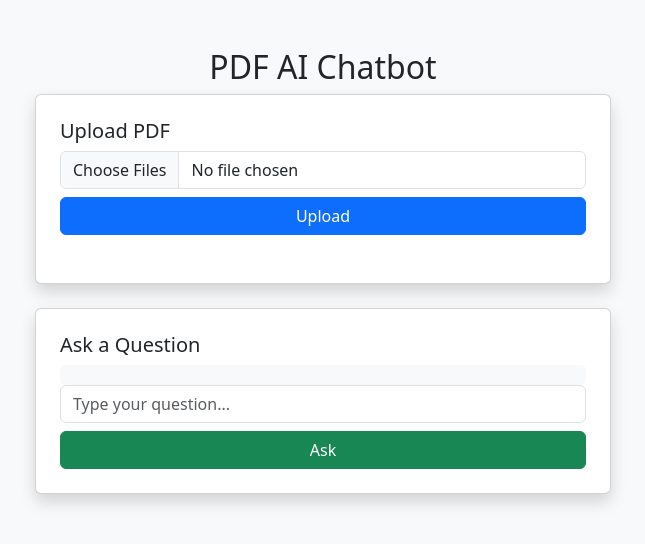
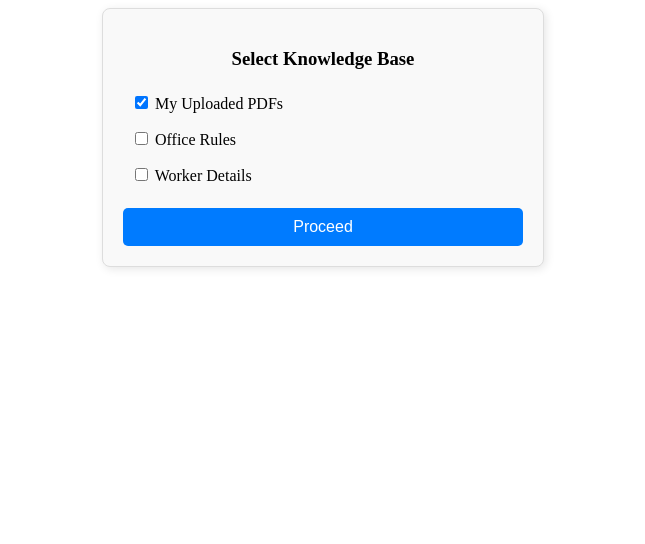
Before and after one commit to dafaarz/RAG, a Django app: page / in a window 1280 px wide. Shown: the top 544 px of the page, without its empty margins (317-962 px from the left). Run offline with Django 5.2, Linux system fonts and the light colour scheme.

Commit message:
added final prototypes

```diff
--- a/rag_app/templates/select_knowledge.html
+++ b/rag_app/templates/select_knowledge.html
@@ -1,16 +1,20 @@
-<!DOCTYPE html>
-<html>
-<head>
-    <title>Select Knowledge Base</title>
-</head>
-<body>
-    <h2>Select the knowledge base you want to use</h2>
-    <form method="post">
-        {% csrf_token %}
-        <input type="radio" name="knowledge" value="office_rules" required> Office Rules <br>
-        <input type="radio" name="knowledge" value="worker_details" required> Worker Details <br>
-        <input type="radio" name="knowledge" value="both" required> Both <br>
-        <button type="submit">Proceed</button>
-    </form>
-</body>
-</html>
+<form method="POST" action="{% url 'set_knowledge' %}" style="max-width: 400px; margin: auto; padding: 20px; border: 1px solid #ddd; border-radius: 8px; box-shadow: 2px 2px 10px rgba(0,0,0,0.1); background: #f9f9f9;">
+    {% csrf_token %}
+    <h3 style="text-align: center; margin-bottom: 15px;">Select Knowledge Base</h3>
+
+    <label style="display: block; padding: 8px; border-radius: 5px; cursor: pointer;">
+        <input type="checkbox" name="knowledge" value="user_data" checked> My Uploaded PDFs
+    </label>
+
+    <label style="display: block; padding: 8px; border-radius: 5px; cursor: pointer;">
+        <input type="checkbox" name="knowledge" value="office_rules"> Office Rules
+    </label>
+
+    <label style="display: block; padding: 8px; border-radius: 5px; cursor: pointer;">
+        <input type="checkbox" name="knowledge" value="worker_details"> Worker Details
+    </label>
+
+    <button type="submit" style="width: 100%; padding: 10px; background: #007bff; color: white; border: none; border-radius: 5px; font-size: 16px; margin-top: 15px; cursor: pointer;">
+        Proceed
+    </button>
+</form>
--- a/rag_app/urls.py
+++ b/rag_app/urls.py
@@ -1,8 +1,11 @@
 from django.urls import path
-from .views import upload_pdf, ask_question,index
+from .views import upload_pdf, ask_question,index,knowledge_select,set_knowledge
 
 urlpatterns = [
-    path('', index, name='index'),
+    path('', knowledge_select, name='select_knowledge'),  # Now this is the default page
+    path('set_knowledge/', set_knowledge, name="set_knowledge"),
+    path('index/', index, name='index'),  # Moved index here
     path('upload_pdf/', upload_pdf, name='upload_pdf'),
     path('ask_question/', ask_question, name='ask_question'),
+
 ]
--- a/rag_app/views.py
+++ b/rag_app/views.py
@@ -1,5 +1,5 @@
 import os
-from django.shortcuts import render
+from django.shortcuts import render,redirect
 from django.http import JsonResponse
 from django.core.files.storage import default_storage
 from langchain_community.document_loaders import PyPDFDirectoryLoader
@@ -8,6 +8,8 @@ from langchain_community.vectorstores import Chroma
 from langchain_openai import OpenAIEmbeddings, ChatOpenAI
 from langchain_core.prompts import ChatPromptTemplate
 from dotenv import load_dotenv
+from django.contrib.auth import authenticate, login, logout
+from django.contrib.auth.decorators import login_required
 
 load_dotenv()
 
@@ -15,7 +17,6 @@ CHROMA_PATH = "media/chroma"
 DATA_PATH = "media/data"
 
 embedding_model = OpenAIEmbeddings(model="text-embedding-ada-002")
-db_vector = Chroma(persist_directory=CHROMA_PATH, embedding_function=embedding_model)
 llm_model = ChatOpenAI(model="gpt-4o-mini", temperature=0)
 
 prompt_template = """
@@ -28,10 +29,26 @@ Answer the question based only on the following context:
 Answer the question based only on the above context: {question}
 """
 
+#@login_required
+def knowledge_select(request):
+    #Render page knowledge select
+    return render(request,"select_knowledge.html")
+
+#@login_required
+def set_knowledge(request):
+    #Menyimpan knowledge yang dipilih
+    if request.method == "POST":
+        selected_knowledge = request.POST.getlist("knowledge")
+        request.session["knowledge"] = selected_knowledge
+        return redirect("index")
+    return redirect("select_knowledge.html")
+
+#@login_required
 def index(request):
    #render chatbot UI
     return render(request, "index.html")
 
+#@login_required
 def upload_pdf(request):
     #Handle PDF Upload dan Processingnya
     if request.method != "POST":
@@ -40,21 +57,32 @@ def upload_pdf(request):
     if "pdf_file" not in request.FILES:
         return JsonResponse({"error": "No file uploaded."}, status=400)
 
+    selected_knowledge = request.session.get("knowledge")
+
+    #ChromaDB user
+    user_id = "101-C"
+    user_chroma_path = os.path.join(CHROMA_PATH, str(user_id))
+    os.makedirs(user_chroma_path, exist_ok=True)
+
     # Menyimpan PDF dalam suatu directory Django dan pdf_files adalah key untuk aksesnya
     pdf_files = request.FILES.getlist("pdf_file")
     max_pdf_size = 5 * 1024 * 1024
     for file in pdf_files:
         if file.size > max_pdf_size:
             return JsonResponse({"error": f"File {file.name} is too large. Max 5MB per file."}, status=400)
-    pdfs_chunks = [] #store semua chunk untuk implementasi multiple PDFs
+
 
     # Memastikan Directory data ada
     os.makedirs(DATA_PATH, exist_ok=True)
 
+    user_pdf_paths = [] #untuk nampung file user yang akan di delete setelah chunking
+
     #Bikin path directory untuk save data, dan save data (PDF)
     for pdf_file in pdf_files: #Loop setiap PDF yang ada
-        file_path = os.path.join(DATA_PATH, pdf_file.name)
-        default_storage.save(file_path, pdf_file)
+        unique_filename = f"user_{user_id}_{pdf_file.name}"
+        file_path = os.path.join(DATA_PATH, str(unique_filename))
+        user_pdf_paths.append(file_path)
+        default_storage.save(file_path,pdf_file)
 
     # Extract text dari PDF dan Split data text (untuk code ini split by Char bukan Text/String)
     loader = PyPDFDirectoryLoader(DATA_PATH)
@@ -69,32 +97,76 @@ def upload_pdf(request):
         add_start_index=True
     )
     chunks = text_splitter.split_documents(documents)
+
+    pdfs_chunks = [] #store semua chunk untuk implementasi multiple PDFs
     pdfs_chunks.extend(chunks) #fungsi sama seperti .append tetapi dapat add multiple data
 
     # Save data embedding ChromaDB
-    if os.path.exists(CHROMA_PATH):
-        db_vector.add_documents(pdfs_chunks)
+    user_db_vector = Chroma(persist_directory=user_chroma_path, embedding_function=embedding_model)
+
+    if os.path.exists(user_chroma_path):
+        user_db_vector.add_documents(pdfs_chunks)
     else:
-        db = Chroma.from_documents(pdfs_chunks, embedding_model, persist_directory=CHROMA_PATH)
+        db = Chroma.from_documents(pdfs_chunks, embedding_model, persist_directory=user_chroma_path)
         db.persist()
 
-    return JsonResponse({"message": f"Added {len(pdfs_chunks)} chunks from {len(pdf_files)} PDFs to ChromaDB."})
+    if "office_rules" in selected_knowledge:
+        office_db_vector = Chroma(persist_directory=os.path.join(CHROMA_PATH,"office_rules"),embedding_function=embedding_model)
+        office_db_vector.add_documents(pdfs_chunks)
 
+    if "worker_details" in selected_knowledge:
+        worker_db_vector = Chroma(persist_directory=os.path.join(CHROMA_PATH,"worker_details"),embedding_function=embedding_model)
+        worker_db_vector.add_documents(pdfs_chunks)
 
+    # Delete PDF setelah di proses
+    for pdf_path in user_pdf_paths:
+        if os.path.exists(pdf_path):
+            os.remove(pdf_path)
+
+    return JsonResponse({"message": f"Added {len(pdfs_chunks)} chunks from {len(pdf_files)} PDFs to Users ChromaDB."})
+
+#@login_required
 def ask_question(request):
     #Ini handle chatbot querry / question
     if request.method == "GET" and "question" in request.GET:
+
         question = request.GET["question"]
-        result = db_vector.similarity_search_with_score(question, k=5)
+        selected_knowledge = request.session.get("knowledge")
+        print(selected_knowledge)
 
-        if not result or result[0][1] < 0.3: #Dikarenkan similarity with score print score dengan order DESC maka ini save
-            return JsonResponse({"answer": "No relevant documents found."})
+        user_id = "101-C" #request.user.id DIHARDCODE DULU UNTUK TESTING
+        user_chroma_path = os.path.join(CHROMA_PATH, str(user_id))
+        user_db_vector = Chroma(persist_directory=user_chroma_path, embedding_function=embedding_model)
+
+        #Ambil semua result knowledge
+        all_results = []
+
+        if "user_data" in selected_knowledge:
+            all_results.extend(user_db_vector.similarity_search_with_score(question,k=5))
+
+
+        if "office_rules" in selected_knowledge:
+            office_db_vector = Chroma(persist_directory=os.path.join(CHROMA_PATH,"office_rules"),embedding_function=embedding_model)
+            all_results.extend(office_db_vector.similarity_search_with_score(question,k=5))
+
+
+        if "worker_details" in selected_knowledge:
+            worker_db_vector = Chroma(persist_directory=os.path.join(CHROMA_PATH,"worker_details"),embedding_function=embedding_model)
+            all_results.extend(worker_db_vector.similarity_search_with_score(question,k=5))
+            print("HERREEREERRE : ",all_results)
+
+        # Sort data result berdasarkan similarity score DESC
+        all_results.sort(key=lambda x: x[1], reverse=True)
+
+        if not all_results or all_results[0][1] < 0.3:
+            return JsonResponse({"answer" : "No relevant docs found"})
 
         # Mengambil hanya document dari result tanpa score dan mengambil text dari documents
-        docs = [doc for doc, score in result]
+        docs = [doc for doc, score in all_results[:5]]
         context_text = "\n\n---\n\n".join([doc.page_content for doc in docs])
 
-        # Prompt dan langchain Model
+
+        # Prompt dan langchain
         prompt = ChatPromptTemplate.from_template(prompt_template)
         chain = prompt | llm_model
         answer = chain.invoke({"question": question, "context": context_text})
@@ -102,4 +174,4 @@ def ask_question(request):
 
         return JsonResponse({"answer": str(answer_human)})
 
-    return JsonResponse({"error": "Invalid request.HERE IN ASK QUESTION"}, status=400)
+    return JsonResponse({"error": "Invalid request."}, status=400)
```
